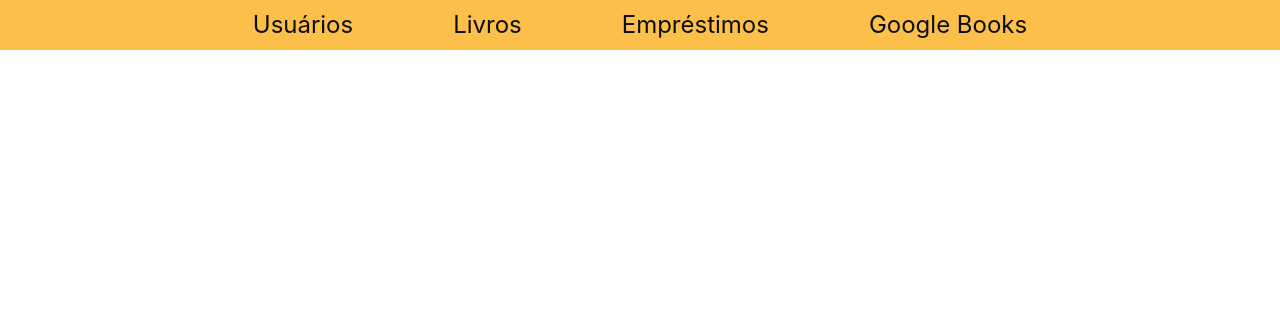
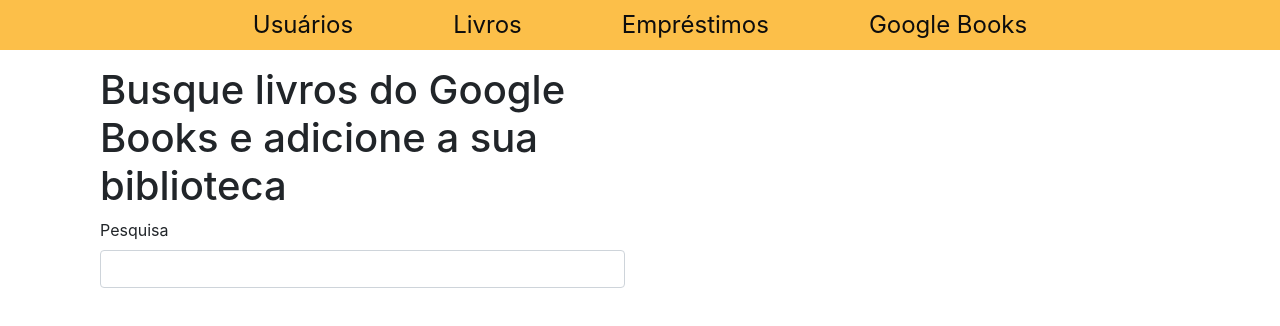
Before and after one commit to tiago002pro/elotech-app, an Angular app: page /google-books in a window 1280 px wide. Before the commit this address led to /. Shown: the top 326 px of the page. Built offline with nearby package versions, Linux system fonts and the light colour scheme.

Commit message:
Buscando os livros do Google Books

```diff
--- a/src/app/app.routes.ts
+++ b/src/app/app.routes.ts
@@ -5,6 +5,7 @@
 import { UserFormComponent } from './screens/user/user-form/user-form.component';
 import { BookFormComponent } from './screens/book/book-form/book-form.component';
 import { LoanFormComponent } from './screens/loan/loan-form/loan-form.component';
+import { GoogleBooksComponent } from './screens/google-books/google-books.component';
 
 export const routes: Routes = [
   { path: '', redirectTo: '/user', pathMatch: 'full' },
@@ -15,4 +16,5 @@
   { path: 'book-form', component: BookFormComponent },
   { path: 'loan', component: LoanComponent },
   { path: 'loan-form', component: LoanFormComponent },
+  { path: 'google-books', component: GoogleBooksComponent },
 ];
--- a/src/app/components/nav-bar/nav-bar.component.ts
+++ b/src/app/components/nav-bar/nav-bar.component.ts
@@ -23,7 +23,7 @@
       { label: "Usuários", router: "user" },
       { label: "Livros", router: "book" },
       { label: "Empréstimos", router: "loan" },
-      { label: "Google Books", router: "" },
+      { label: "Google Books", router: "google-books" },
     ]
   }
 }
--- /dev/null
+++ b/src/app/screens/google-books/google-books.component.html
@@ -0,0 +1,32 @@
+<div class="app-google-books body-module">
+  <div class="row">
+    <div class="col-md-6">
+      <h1>Busque livros do Google Books e adicione a sua biblioteca</h1>
+      <div class="form-group">
+        <label>Pesquisa</label>
+        <input
+          type="text"
+          class="form-control"
+          [(ngModel)]="search" (ngModelChange)="onChange()"
+        >
+      </div>
+    </div>
+    <div class="col-md-6">
+      <div class="books-section">
+        <div class="book" *ngFor="let book of bookList">
+          <div class="img-section" >
+            <img *ngIf="book.imgLink" class="img" src="{{book.imgLink}}" alt="{{book.title}}">
+            <div *ngIf="!book.imgLink" class="img"></div>
+          </div>
+
+          <div class="description">
+            <label>Título: {{book.title}}</label>
+            <label>Autor: {{book.author}}</label>
+            <label>Data: {{book.publicationDate}}</label>
+            <label>ISBN: {{book.isbn}}</label>
+          </div>
+        </div>
+      </div>
+    </div>
+  </div>
+</div>
--- /dev/null
+++ b/src/app/screens/google-books/google-books.component.scss
@@ -0,0 +1,30 @@
+.app-google-books {
+  .books-section {
+    overflow-y: auto;
+    height: calc(100vh - 50px);
+
+    .book {
+      display: flex;
+      margin-bottom: 20px;
+      padding: 20px;
+      background-color: gainsboro;
+      border-radius: 5px;
+
+      .img {
+        width: 128px;
+        height: 182px;
+        background-color: var(--background);
+      }
+
+      .description {
+        display: flex;
+        flex-direction: column;
+        padding: 10px;
+
+        .title {
+          font-weight: bold;
+        }
+      }
+    }
+  }
+}
--- /dev/null
+++ b/src/app/screens/google-books/google-books.component.ts
@@ -0,0 +1,36 @@
+import { Component, OnInit } from '@angular/core';
+import { BookService } from '../../services/book.service';
+import { CommonModule } from '@angular/common';
+import { FormsModule, ReactiveFormsModule } from '@angular/forms';
+
+@Component({
+  selector: 'app-google-books',
+  standalone: true,
+  imports: [CommonModule, ReactiveFormsModule, FormsModule],
+  templateUrl: './google-books.component.html',
+  styleUrl: './google-books.component.scss'
+})
+export class GoogleBooksComponent implements OnInit {
+  public bookList:any[] = []
+  public search:string = ''
+
+  constructor(
+    private bookService:BookService
+  ) {}
+
+  ngOnInit():void {
+
+  }
+
+  private __searchGoogleBooks():void {
+    this.bookService.searchGoogleBooks(this.search).subscribe((response:any) => {
+      this.bookList = response
+    })
+  }
+
+  public onChange():void {
+    if (this.search && this.search != '') {
+      this.__searchGoogleBooks()
+    }
+  }
+}
--- a/src/app/services/book.service.ts
+++ b/src/app/services/book.service.ts
@@ -21,4 +21,8 @@
   save(book:Book) {
     return this.http.post((this.url + this.root), book)
   }
+
+  searchGoogleBooks(title:string) {
+    return this.http.get((this.url + this.root) + `/search-googke-books?title=${title}`)
+  }
 }
```
